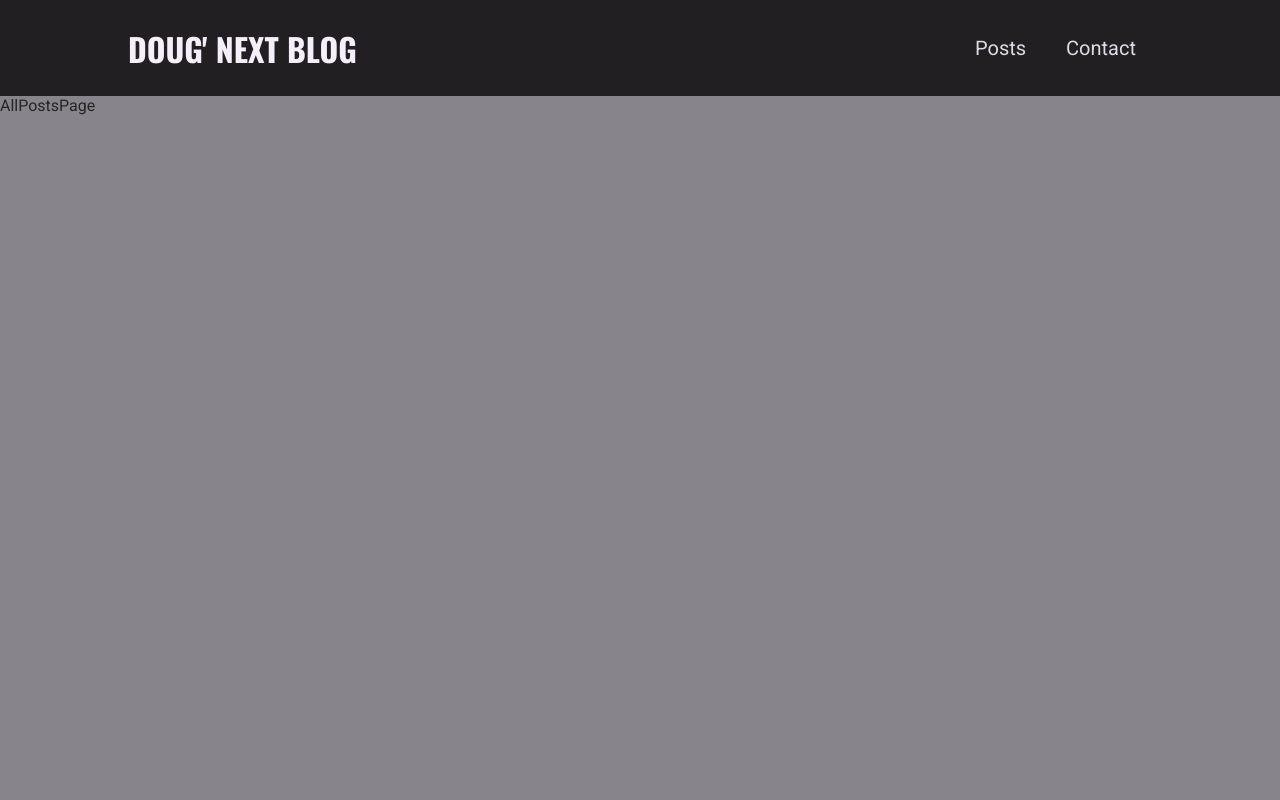
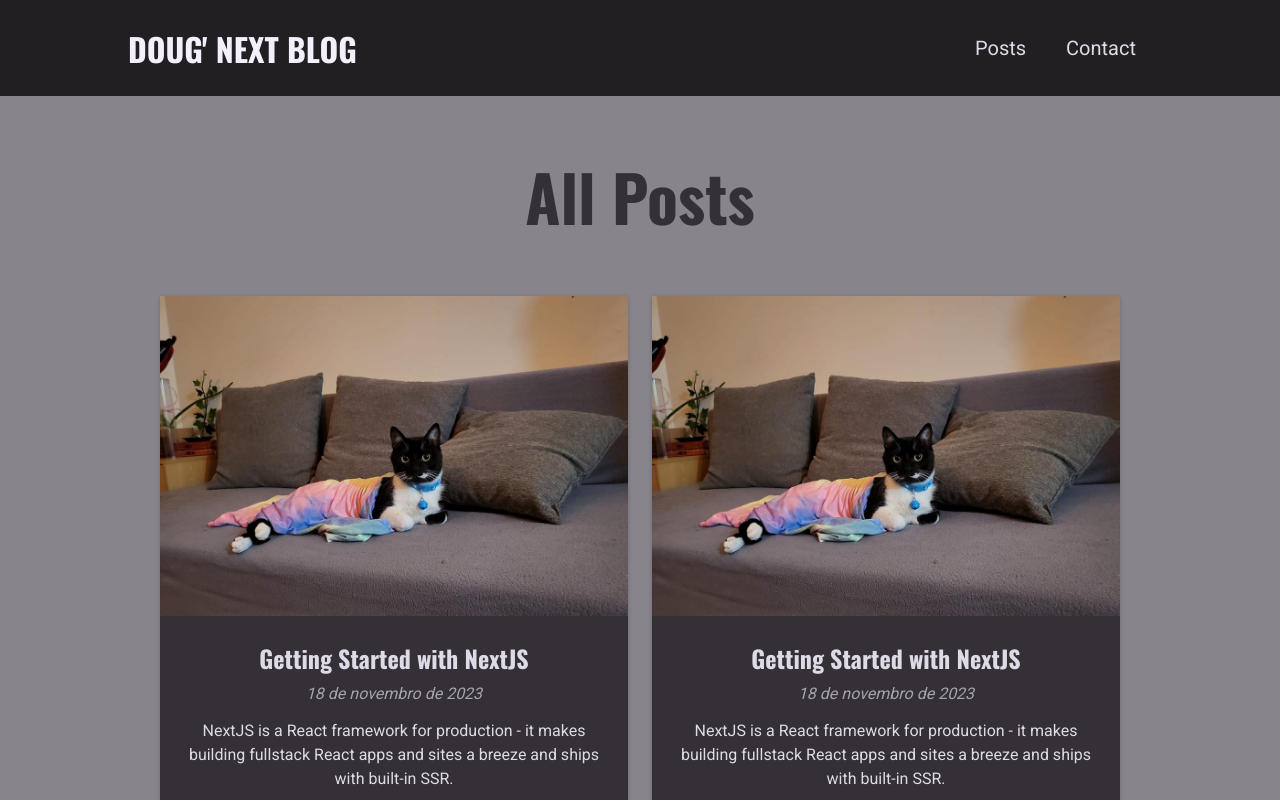
Before and after one commit to jlsOsorio/nextjs-course-blog-project, a Next.js app: page /posts in a window 1280 px wide. Shown: the top 800 px of the page. Built offline with nearby package versions, Linux system fonts and the light colour scheme.

Commit message:
Added all posts feature

```diff
--- /dev/null
+++ b/components/posts/all-posts.module.css
@@ -0,0 +1,17 @@
+.posts {
+  width: 90%;
+  max-width: 60rem;
+  margin: var(--size-8) auto;
+}
+
+.posts h1 {
+  font-size: var(--size-8);
+  color: var(--color-grey-800);
+  text-align: center;
+}
+
+@media (min-width: 768px) {
+  .posts h1 {
+    font-size: var(--size-16);
+  }
+}
--- /dev/null
+++ b/components/posts/all-posts.tsx
@@ -0,0 +1,20 @@
+import React from 'react';
+
+import styles from './all-posts.module.css';
+import PostsGrid from './posts-grid';
+import { IPost } from '@/interfaces/post';
+
+interface AllPostsProps {
+  posts: IPost[];
+}
+
+const AllPosts = ({ posts }: AllPostsProps) => {
+  return (
+    <section className={styles.posts}>
+      <h1>All Posts</h1>
+      <PostsGrid posts={posts} />
+    </section>
+  );
+};
+
+export default AllPosts;
--- a/pages/posts/index.tsx
+++ b/pages/posts/index.tsx
@@ -1,7 +1,44 @@
+import AllPosts from '@/components/posts/all-posts';
+import { IPost } from '@/interfaces/post';
 import React from 'react';
 
+const DUMMY_POSTS: IPost[] = [
+  {
+    slug: 'getting-started-with-nextjs',
+    title: 'Getting Started with NextJS',
+    image: 'getting-started-with-nextjs.png',
+    excerpt:
+      'NextJS is a React framework for production - it makes building fullstack React apps and sites a breeze and ships with built-in SSR.',
+    date: '2023-11-18',
+  },
+  {
+    slug: 'getting-started-with-nextjs2',
+    title: 'Getting Started with NextJS',
+    image: 'getting-started-with-nextjs.png',
+    excerpt:
+      'NextJS is a React framework for production - it makes building fullstack React apps and sites a breeze and ships with built-in SSR.',
+    date: '2023-11-18',
+  },
+  {
+    slug: 'getting-started-with-nextjs3',
+    title: 'Getting Started with NextJS',
+    image: 'getting-started-with-nextjs.png',
+    excerpt:
+      'NextJS is a React framework for production - it makes building fullstack React apps and sites a breeze and ships with built-in SSR.',
+    date: '2023-11-18',
+  },
+  {
+    slug: 'getting-started-with-nextjs4',
+    title: 'Getting Started with NextJS',
+    image: 'getting-started-with-nextjs.png',
+    excerpt:
+      'NextJS is a React framework for production - it makes building fullstack React apps and sites a breeze and ships with built-in SSR.',
+    date: '2023-11-18',
+  },
+];
+
 const AllPostsPage = () => {
-  return <div>AllPostsPage</div>;
+  return <AllPosts posts={DUMMY_POSTS} />;
 };
 
 export default AllPostsPage;
```
